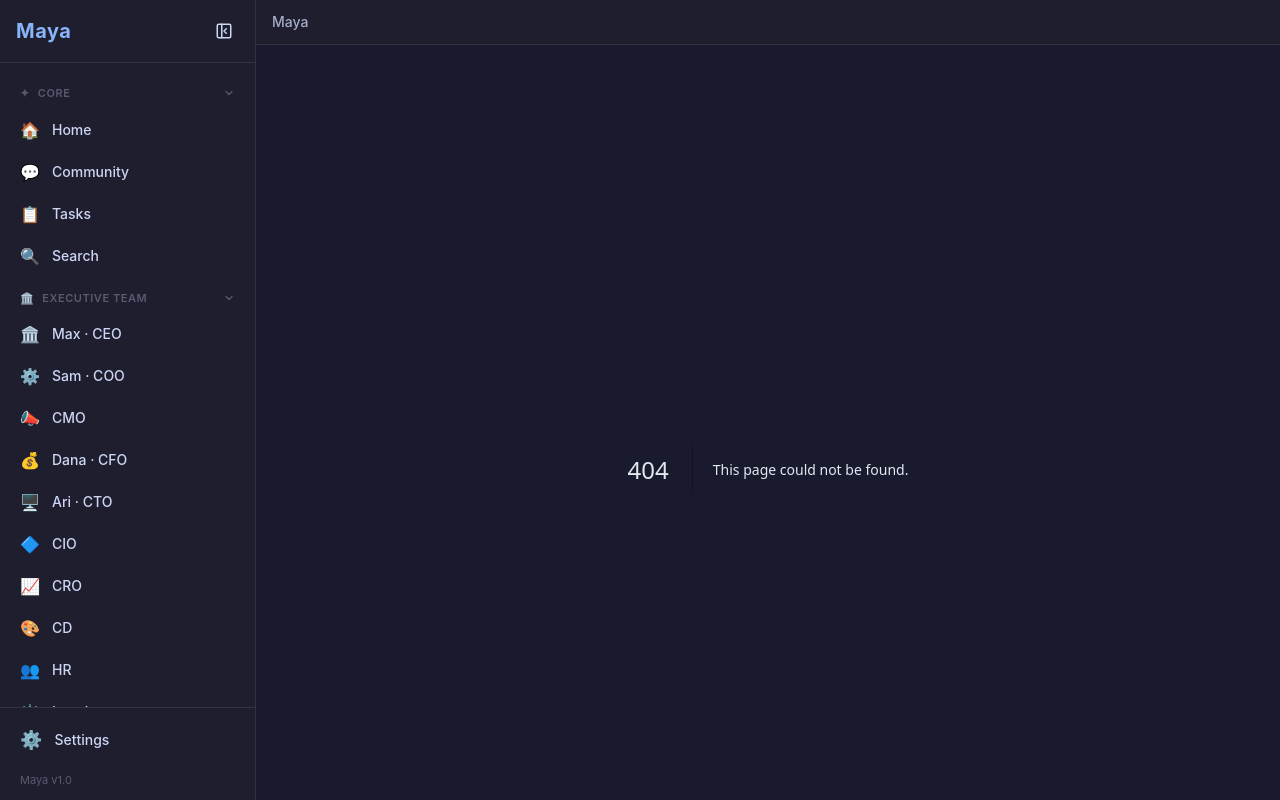
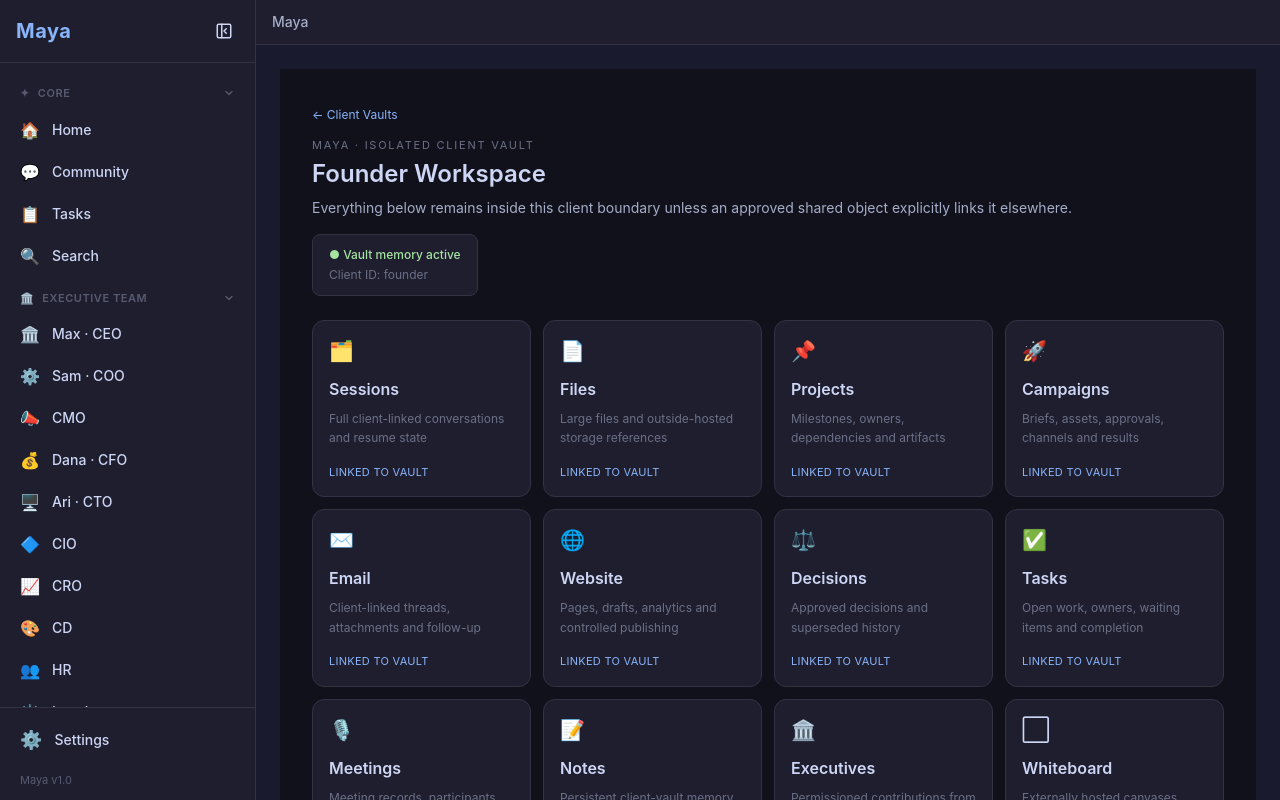
Before and after one commit to cre8veheart-ai/Maya_with_sidebar, a Next.js app: page /client-vaults/founder in a window 1280 px wide. Before the commit this address had no page. Built offline with nearby package versions, Linux system fonts and the light colour scheme.

Commit message:
Add inside-Maya client vault workspace

```diff
--- /dev/null
+++ b/app/client-vaults/[clientId]/page.tsx
@@ -0,0 +1,56 @@
+import Link from "next/link";
+
+const sections = [
+  ["Sessions", "Full client-linked conversations and resume state", "🗂️"],
+  ["Files", "Large files and outside-hosted storage references", "📄"],
+  ["Projects", "Milestones, owners, dependencies and artifacts", "📌"],
+  ["Campaigns", "Briefs, assets, approvals, channels and results", "🚀"],
+  ["Email", "Client-linked threads, attachments and follow-up", "✉️"],
+  ["Website", "Pages, drafts, analytics and controlled publishing", "🌐"],
+  ["Decisions", "Approved decisions and superseded history", "⚖️"],
+  ["Tasks", "Open work, owners, waiting items and completion", "✅"],
+  ["Meetings", "Meeting records, participants and follow-through", "🎙️"],
+  ["Notes", "Persistent client-vault memory and working context", "📝"],
+  ["Executives", "Permissioned contributions from Maya’s executive team", "🏛️"],
+  ["Whiteboard", "Externally hosted canvases linked back into this vault", "⬜"],
+] as const;
+
+export default async function ClientVaultPage({ params }: { params: Promise<{ clientId: string }> }) {
+  const { clientId } = await params;
+  const label = clientId === "founder" ? "Founder Workspace" : clientId.replace(/[-_]/g, " ");
+
+  return (
+    <main className="h-full overflow-y-auto p-5 md:p-8 bg-[#11111b] text-[#cdd6f4]">
+      <div className="max-w-7xl mx-auto">
+        <div className="flex flex-wrap items-start justify-between gap-4 mb-6">
+          <div>
+            <Link href="/client-vaults" className="text-xs text-[#89b4fa] hover:underline">← Client Vaults</Link>
+            <p className="text-[11px] uppercase tracking-[0.16em] text-[#6c7086] mt-3">MAYA · Isolated Client Vault</p>
+            <h1 className="text-2xl font-semibold mt-1 capitalize">{label}</h1>
+            <p className="text-sm text-[#a6adc8] mt-2">Everything below remains inside this client boundary unless an approved shared object explicitly links it elsewhere.</p>
+          </div>
+          <div className="rounded-lg border border-[#313244] bg-[#1e1e2e] px-4 py-3 text-xs">
+            <div className="text-[#a6e3a1] font-medium">● Vault memory active</div>
+            <div className="text-[#6c7086] mt-1">Client ID: {clientId}</div>
+          </div>
+        </div>
+
+        <div className="grid gap-3 sm:grid-cols-2 lg:grid-cols-3 xl:grid-cols-4">
+          {sections.map(([name, description, icon]) => (
+            <section key={name} className="rounded-xl border border-[#313244] bg-[#1e1e2e] p-4 min-h-36">
+              <div className="text-xl">{icon}</div>
+              <h2 className="font-semibold mt-3">{name}</h2>
+              <p className="text-xs leading-relaxed text-[#6c7086] mt-2">{description}</p>
+              <div className="mt-4 text-[11px] uppercase tracking-wide text-[#89b4fa]">Linked to vault</div>
+            </section>
+          ))}
+        </div>
+
+        <div className="mt-6 rounded-xl border border-[#313244] bg-[#1e1e2e] p-5">
+          <h2 className="font-semibold">Vault architecture</h2>
+          <p className="text-sm text-[#a6adc8] mt-2 leading-relaxed">Maya presents one seamless client workspace while source systems can remain outside hosts. Original files, email, website/CMS data and whiteboards can stay with their authoritative providers; Maya keeps governed references, relationships, searchable context and approved durable memory tied to this client.</p>
+        </div>
+      </div>
+    </main>
+  );
+}
```
